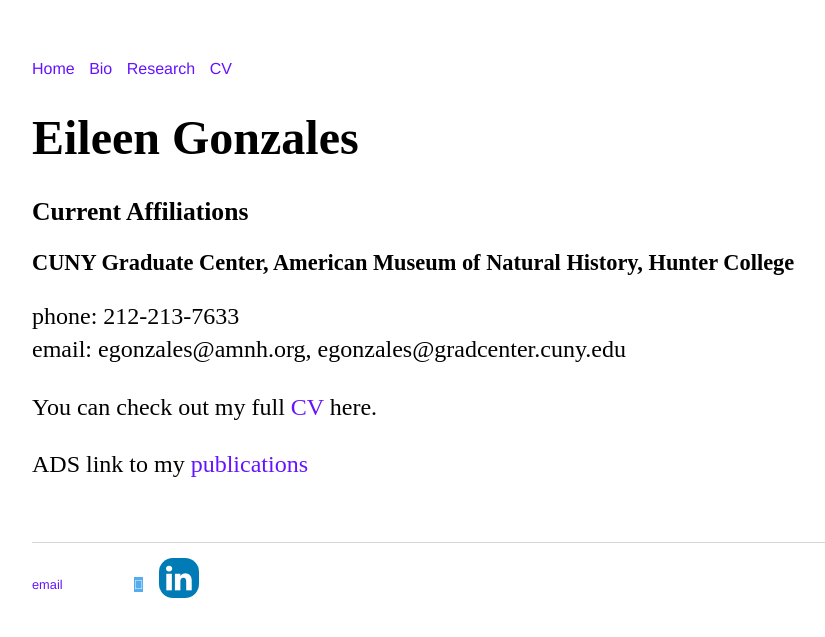
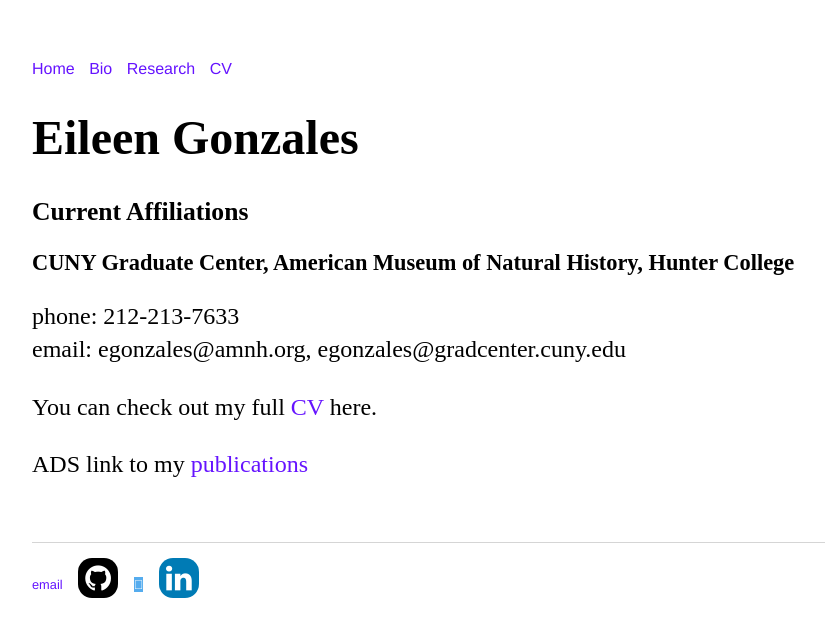
Before and after one commit to ECGonzales/ECGonzales.github.io, a Jekyll site: the page built from CV/index.html, in a window 1280 px wide. Shown: the top 637 px of the page, without its empty margins (160-985 px from the left). Built offline with Jekyll 4.4.1, drawn with Linux system fonts in a browser that asks for light colours.

Commit message:
fix for back color

```diff
--- a/_layouts/default.html
+++ b/_layouts/default.html
@@ -31,7 +31,7 @@
 }
 
 .fa-github {
-  background: #00000;
+  background: #000000;
   color: white;
 }
 
```
